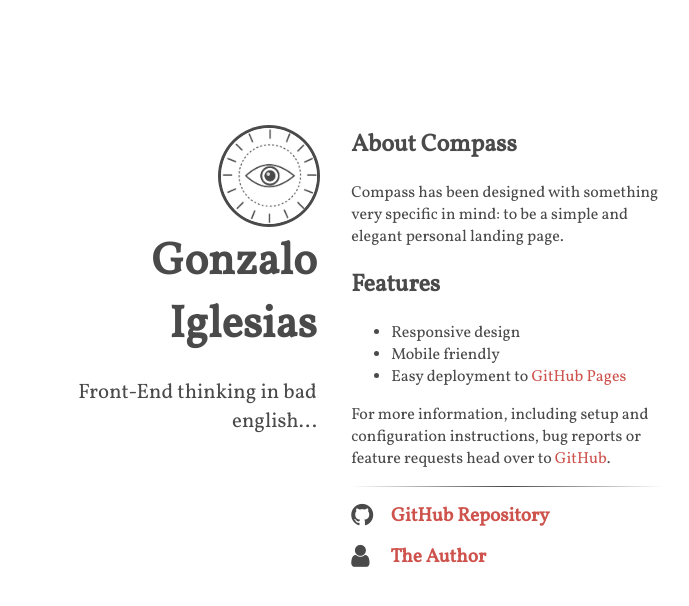
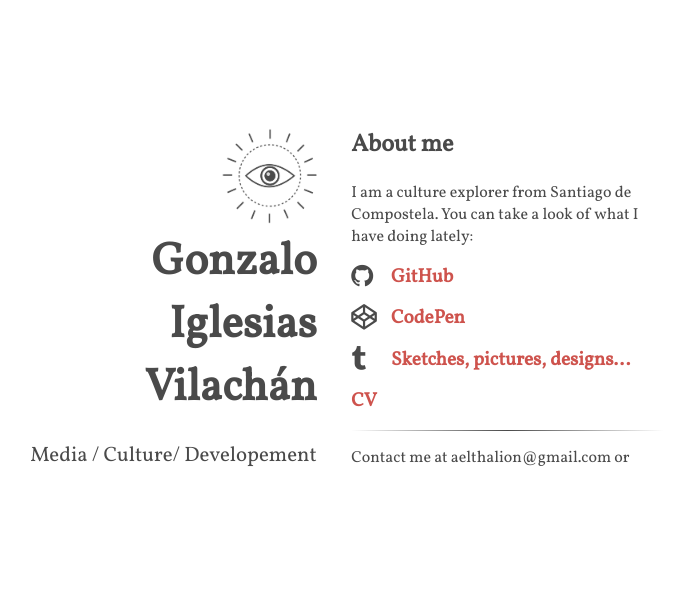
Before and after one commit to gonzaloiv/gonzaloiv.github.io, a Jekyll site: the page built from index.html, in a window 1280 px wide. Shown: the top 606 px of the page, without its empty margins (316-1005 px from the left). Built offline with Jekyll 4.4.1, drawn with Linux system fonts in a browser that asks for light colours; nearby versions of some CDN libraries.

Commit message:
more changes

```diff
--- a/_config.yml
+++ b/_config.yml
@@ -7,9 +7,9 @@
   # an avatar or logo (optional)
   logo: "/images/compass.png"
   # author will appear under the avatar (optional)
-  author: "Gonzalo Iglesias"
+  author: "Gonzalo Iglesias Vilachán"
   # tagline will appear under the title (optional)
-  tagline: "Front-End thinking in bad english..."
+  tagline: "Media / Culture/ Developement"
   # if include_content is true, the contents of the content.html include will be
   # added right above the generated item list, if present
   include_content: true
--- a/_includes/content.html
+++ b/_includes/content.html
@@ -1,24 +1,22 @@
-<h2>About Compass</h2>
-<p>Compass has been designed with something very specific in mind: to be a simple and elegant personal landing page.</p>
-
-<h2>Features</h2>
-<ul>
-  <li>Responsive design</li>
-  <li>Mobile friendly</li>
-  <li>Easy deployment to <a href="https://pages.github.com/">GitHub Pages</a></li>
-</ul>
-
-<p>For more information, including setup and configuration instructions, bug reports or feature requests head over to <a href="https://github.com/excentris/compass">GitHub</a>.</p>
-
-<hr />
+<h2>About me</h2>
+<p>I am a culture explorer from Santiago de Compostela. You can take a look of what I have doing lately:</p>
 
 <ul class="fa-ul main-list">
   <li class="main-list-item">
     <span class="fa fa-github fa-lg main-list-item-icon"></span>
-    <a href="https://github.com/excentris/compass">GitHub Repository</a>
+    <a href="https://github.com/gonzaloiv">GitHub</a>
   </li>
   <li class="main-list-item">
-    <span class="fa fa-user fa-lg main-list-item-icon"></span>
-    <a href="http://excentris.net">The Author</a>
+    <span class="fa fa-codepen fa-lg main-list-item-icon"></span>
+    <a href="http://tumblr.io/gonzaloiv/public/">CodePen</a>
+  </li>
+  <li class="main-list-item">
+    <span class="fa fa-tumblr fa-lg main-list-item-icon"></span>
+    <a href="http://http://oneofthosethingsfirst.tumblr.com/">Sketches, pictures, designs...</a>
+  </li>
+  <li class="main-list-item">
+    <a href="http://excentris.net">CV</a>
   </li>
 </ul>
+<hr />
+<p>Contact me at aelthalion@gmail.com or </p>
--- a/assets/main.scss
+++ b/assets/main.scss
@@ -66,7 +66,6 @@
 	background-size: cover;
 	border-radius: 50%;
 	-moz-border-radius: 50%;
-	box-shadow: 0 0 0 3px $text-color;
 }
 
 /*** author ***/
```
